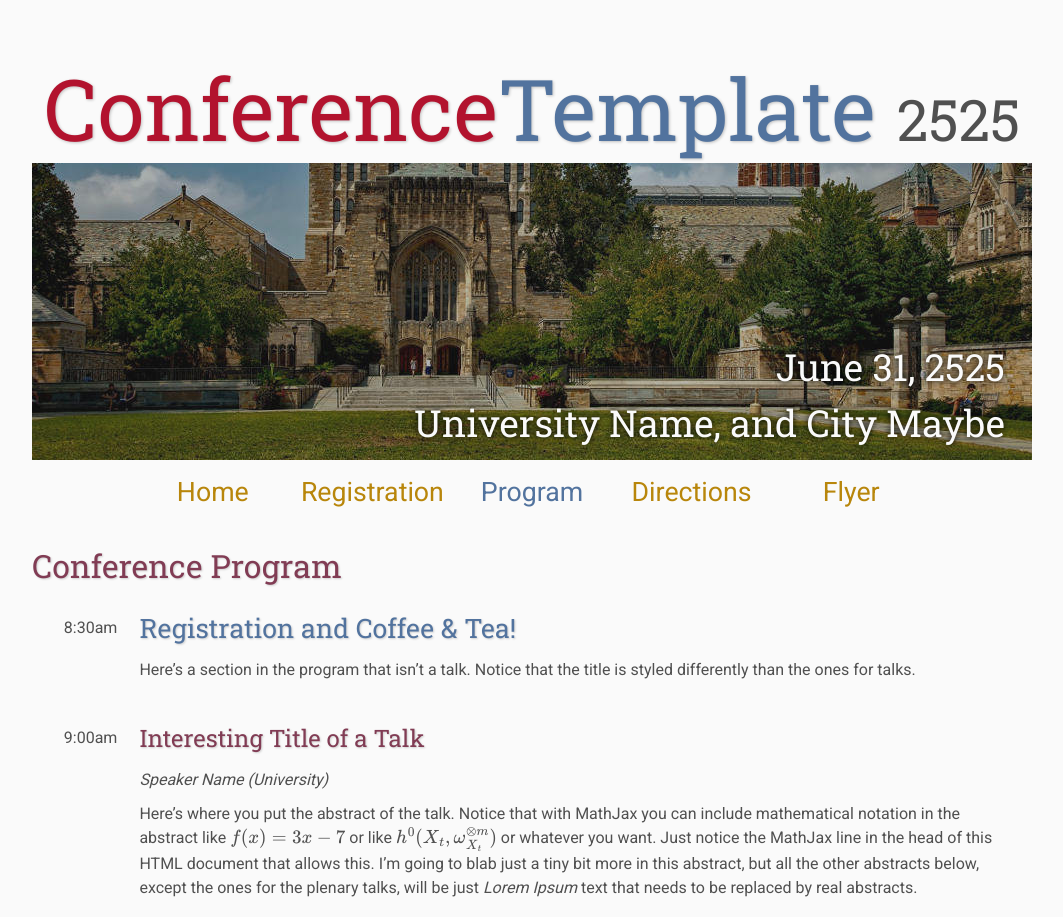
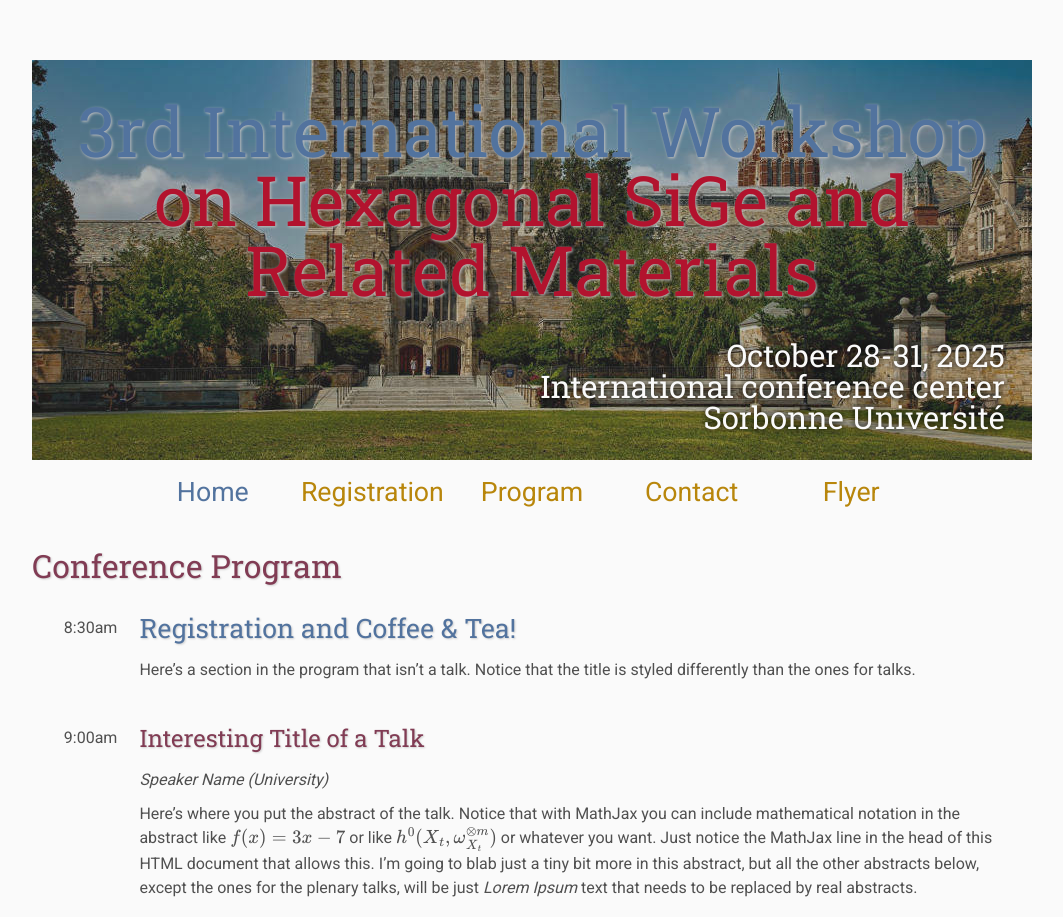
Before and after one commit to Mtunica/workshop-hexagonal-sige-2025, a plain HTML site: page program/index.html in a window 1280 px wide. Shown: the top 917 px of the page, without its empty margins (108-1171 px from the left). Drawn offline with nearby package versions, Linux system fonts and the light colour scheme; some packages are replaced by stand-ins of ours; files that its build step writes are made by us from their sources.

Commit message:
First commit

```diff
--- a/assets/main.css
+++ b/assets/main.css
@@ -78,12 +78,12 @@ th,td{
 
 /* Website Banner */
 .banner {position: relative; font-family:'Roboto Slab',serif;}
-.top-left {font-size:5.33em; color: #505050; background: #fafafa; text-align: center; width: 1000px; height: 67px; position: absolute; padding: 36px 0 0 0; top: 0px;}
-.bottom-right {font-size:2.33em; color: #fafafa; line-height: 1.5em; width: auto; height: 100px; padding: 0px 27px 27px 0px; text-align: right; position: absolute; bottom: 0px; right: 0px; text-shadow: 0px 0px 6px #000000;}
+.top-left {font-size:4.33em; color: #505050; background: #fafafa; text-align: center; width: 1000px; height: 375px; position: absolute; padding: 36px 0 0 0; top: 0px; line-height: 1.0em; background: rgba(250, 250, 250, 0.05);}
+.bottom-right {font-size:1.95em; color: #fafafa; line-height: 1.00em; width: auto; height: 100px; padding: 0px 27px 27px 0px; text-align: right; position: absolute; bottom: 0px; right: 0px; text-shadow: 0px 0px 6px #000000;}
 
 /* Conference Title Logo */
-.title1{color: #b2132e; text-shadow: 1px 1px 3px #c0c0c0;}
-.title2{color: #52739e; text-shadow: 1px 1px 3px #c0c0c0;}
+.title1{color: #52739e; text-shadow: 1px 1px 3px #c0c0c0;}
+.title2{color: #b2132e; text-shadow: 1px 1px 3px #c0c0c0;}
 .year{color: #505050; font-size:0.67em; font-weight: lighter;}
 
 /* Navigation Links (Home, Registration, etc) */
--- a/program/index.html
+++ b/program/index.html
@@ -15,37 +15,40 @@
     <title>Program | Conference Template</title>
 </head>
 
-<body>
-
     <div class="banner">
         <img src="assets/banner.jpg" alt="Conference Template Banner">
         <div class="top-left">
-            <span class="title1">Conference</span><span class="title2">Template</span> <span class="year">2525</span>
+            <span class="title1">3rd International Workshop</span>
+
+            <br>
+
+            <span class="title2">on Hexagonal SiGe and Related Materials</span> <!-- <span class="year">2025</span> -->
         </div>
         <div class="bottom-right">
-            June 31, 2525 <br> University Name, and City Maybe
+            October 28-31, 2025 <br> International conference center <br> Sorbonne Université
         </div>
     </div>
 
     <table class="navigation">
         <tr>
             <td class="navigation">
-                <a title="Conference Home Page" href=".">Home</a>
+                <a class="current" title="Conference Home Page" href=".">Home</a>
             </td>
             <td class="navigation">
                 <a title="Register for the Conference" href="registration">Registration</a>
             </td>
             <td class="navigation">
-                <a class="current" title="Conference Program" href="program">Program</a>
+                <a title="Conference Program" href="program">Program</a>
             </td>
             <td class="navigation">
-                <a title="Directions to the Conference" href="directions">Directions</a>
+                <a title="Contact for the Conference" href="contact">Contact</a>
             </td>
             <td class="navigation">
                 <a title="Conference Flyer" href="flyer">Flyer</a>
             </td>
         </tr>
     </table>
+
 
     <h2>Conference Program</h2>
 
```
Also changed, not shown: contact/index.html (renamed from directions/index.html, +9 -5 lines), flyer/index.html (+10 -5 lines), index.html (+7 -3 lines), registration/index.html (+10 -5 lines).
